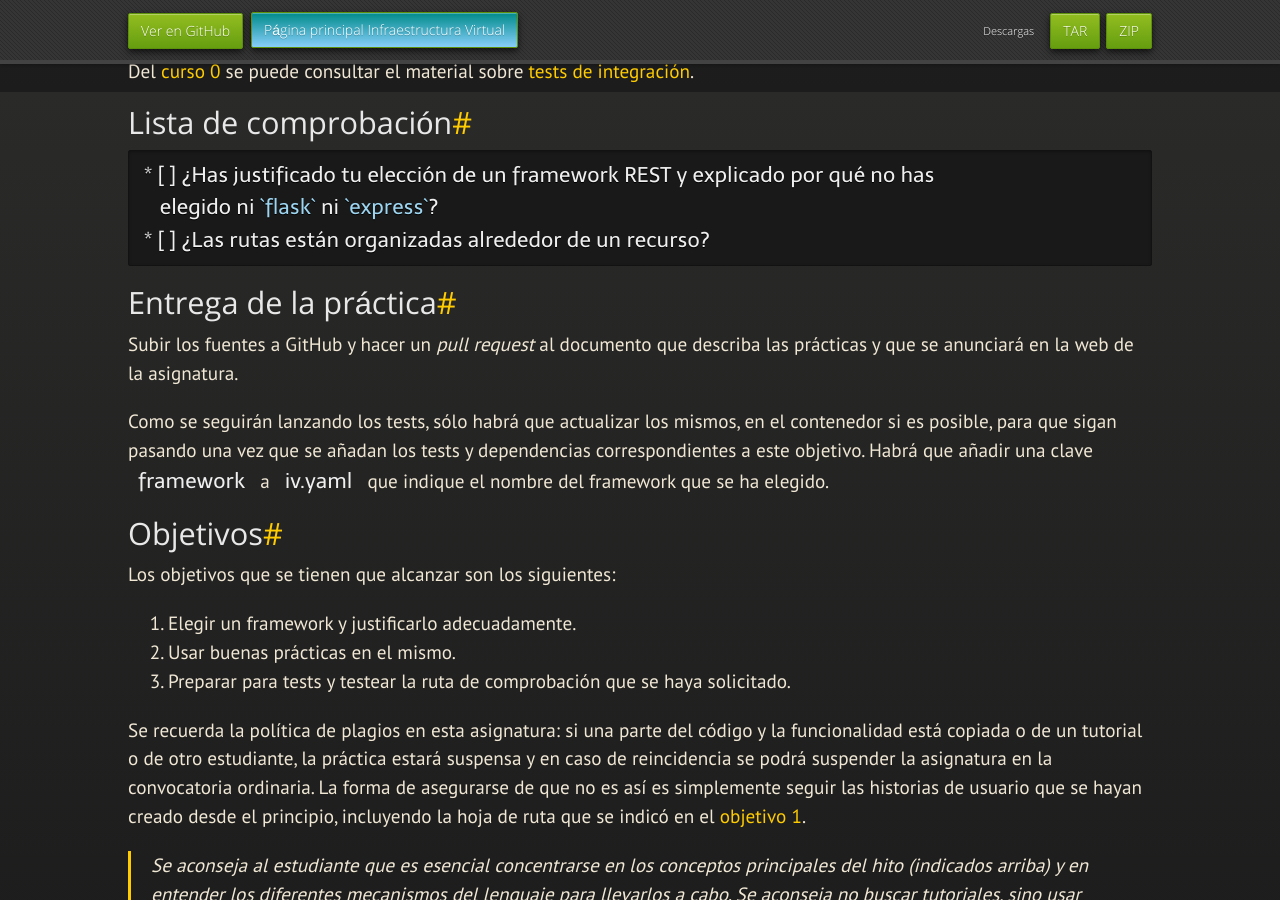
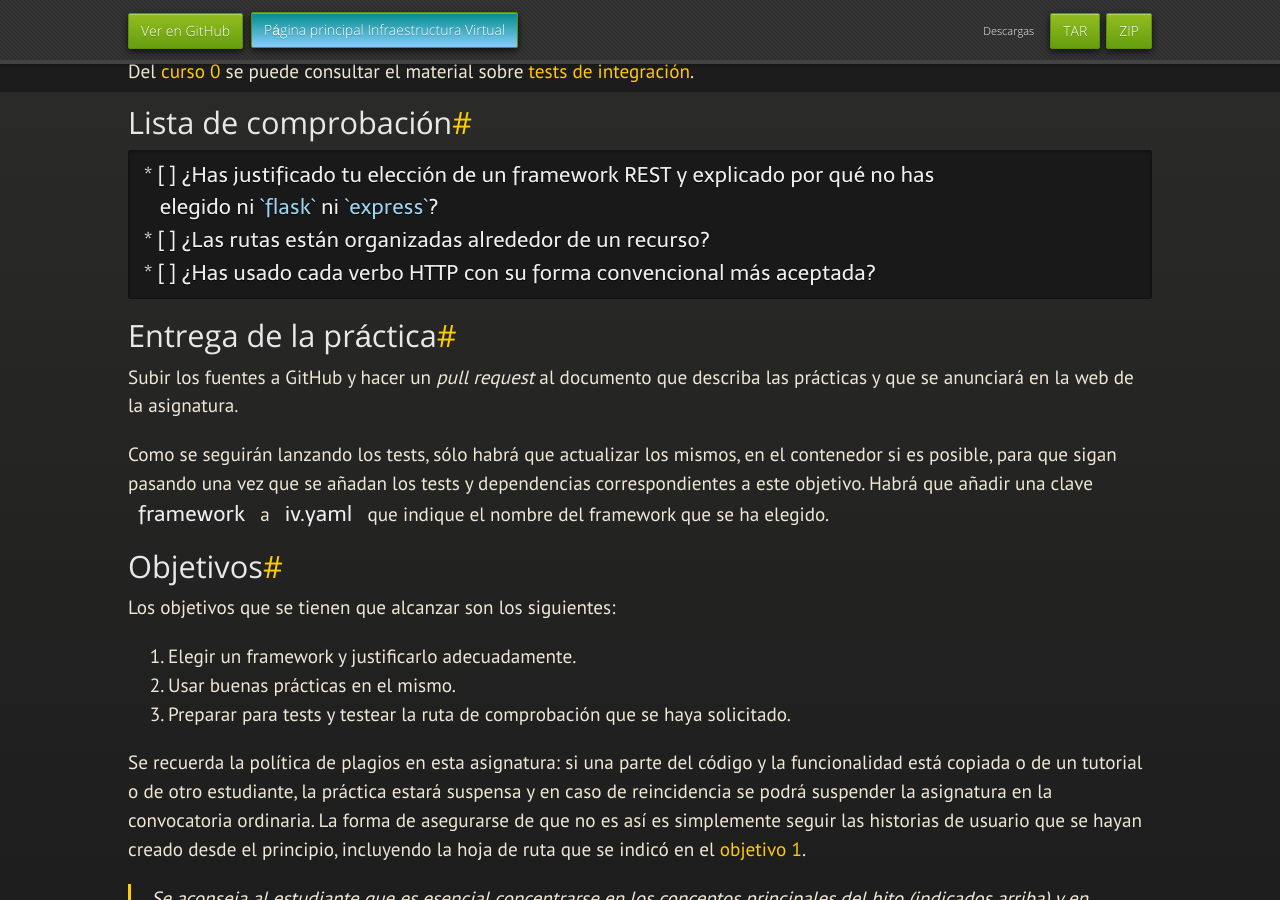
Before and after one commit to JJ/IV, a Jekyll site: the page built from documentos/proyecto/8.REST.md, in a window 1280 px wide and 900 px high, scrolled down 808 px. Built offline with Jekyll 4.4.1, drawn with Linux system fonts in a browser that asks for light colours; nearby versions of some CDN libraries; some web fonts are replaced; our own code applies the rules of GitHub Pages for plain Markdown files.

Commit message:
Sync documentos/proyecto/8.REST.md de master a gh-pages

````diff
--- a/documentos/proyecto/8.REST.md
+++ b/documentos/proyecto/8.REST.md
@@ -47,6 +47,7 @@ sobre
 * [ ] ¿Has justificado tu elección de un framework REST y explicado por qué no has
    elegido ni `flask` ni `express`?
 * [ ] ¿Las rutas están organizadas alrededor de un recurso?
+* [ ] ¿Has usado cada verbo HTTP con su forma convencional más aceptada?
 ```
 
 ## Entrega de la práctica
````
